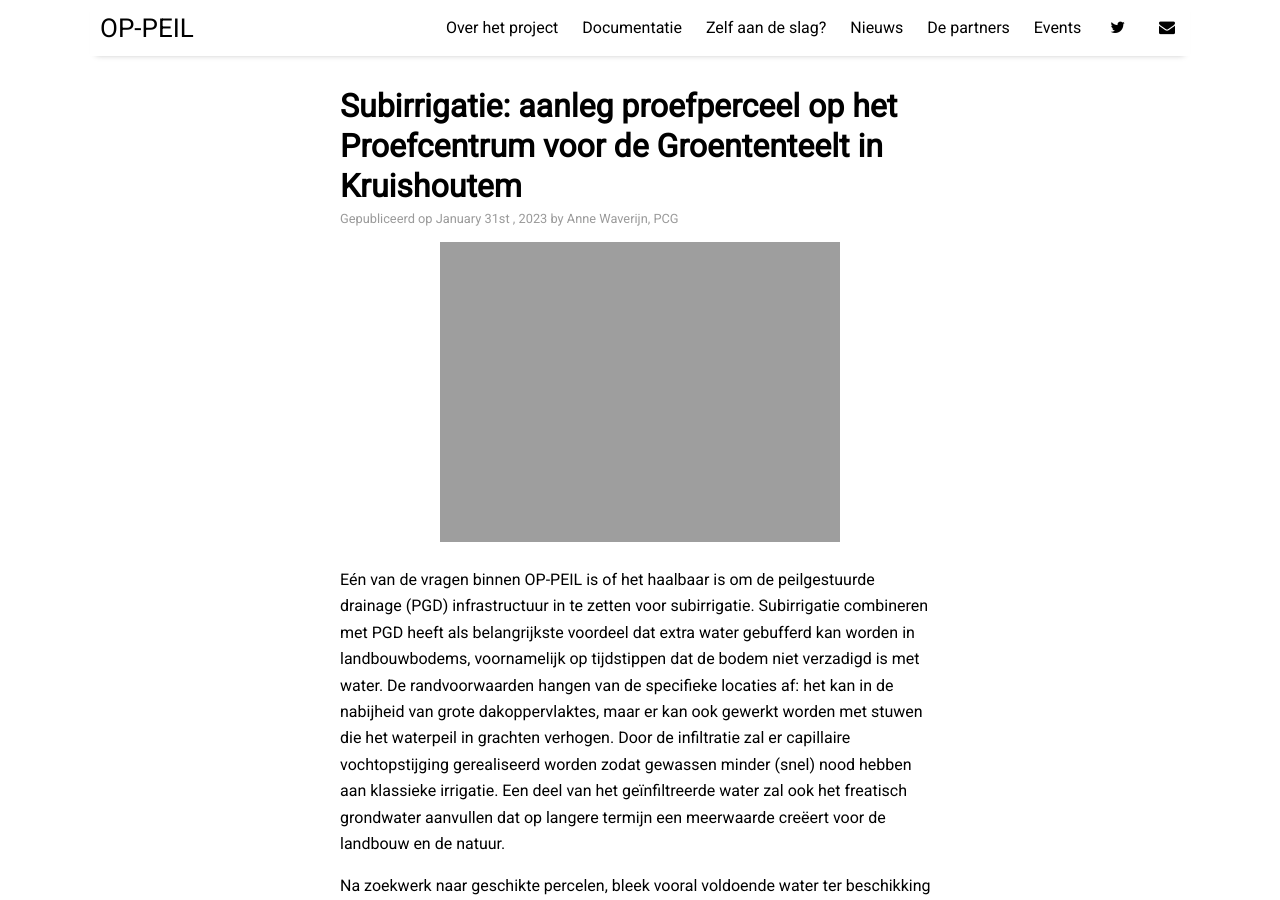
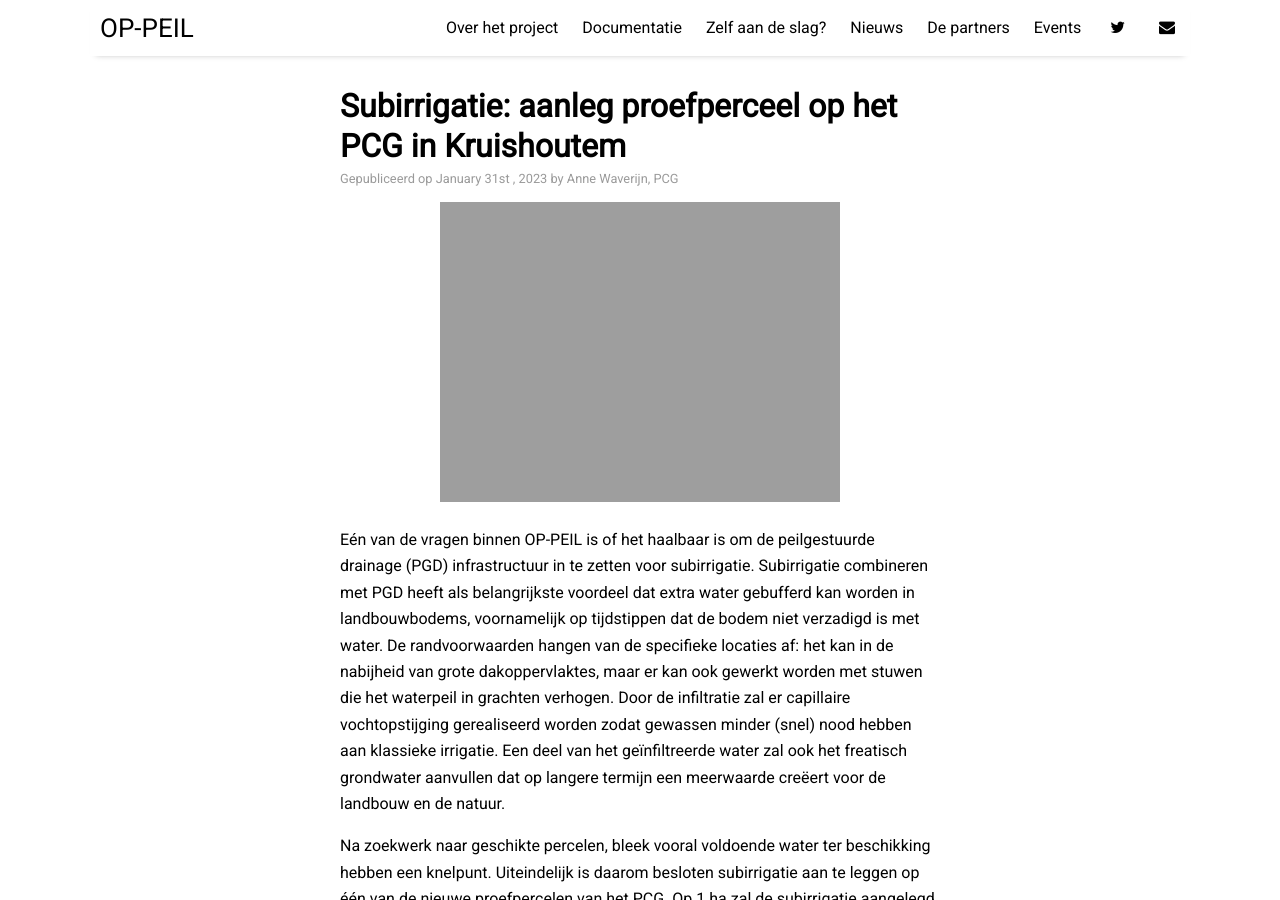
Before and after one commit to sarahgarre/op-peil, a Jekyll site: the page built from _posts/2023-01-31-subirrigatiePCG.md, in a window 1280 px wide and 900 px high. Built offline with Jekyll 4.4.1, drawn with Linux system fonts in a browser that asks for light colours; nearby versions of some CDN libraries.

Commit message:
Update 2023-01-31-subirrigatiePCG.md

```diff
--- a/_posts/2023-01-31-subirrigatiePCG.md
+++ b/_posts/2023-01-31-subirrigatiePCG.md
@@ -1,6 +1,6 @@
 ---
 layout: post
-title: "Subirrigatie: aanleg proefperceel op het Proefcentrum voor de Groententeelt in Kruishoutem"
+title: "Subirrigatie: aanleg proefperceel op het PCG in Kruishoutem"
 author: "Anne Waverijn, PCG"
 categories: sample
 tags: [sample]
```
